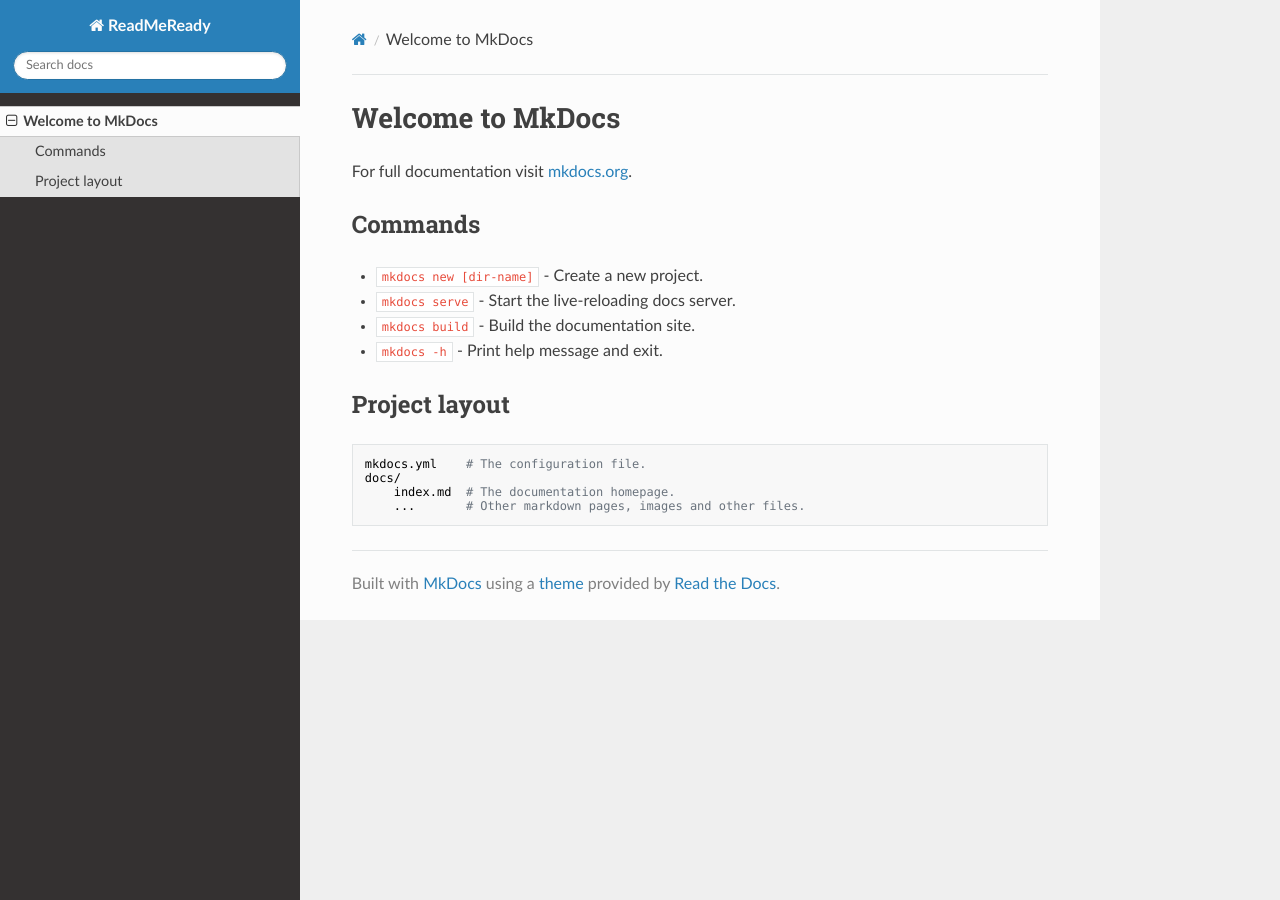
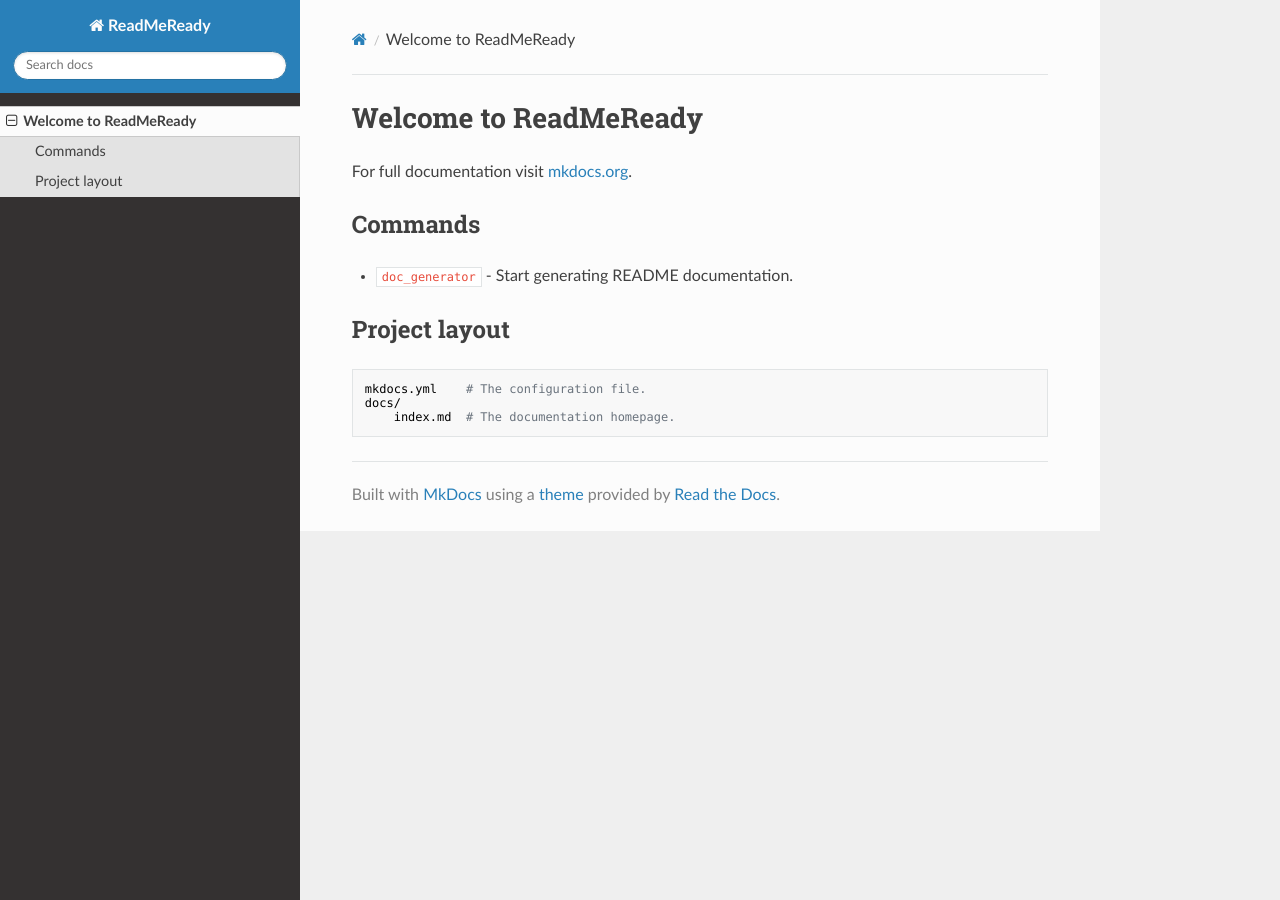
Before and after one commit to souradipp76/ReadMeReady, an MkDocs documentation site: the page built from docs/index.md, in a window 1280 px wide. Built offline with MkDocs 1.6.1, drawn with Linux system fonts in a browser that asks for light colours; nearby versions of some CDN libraries.

Commit message:
Some changes.

```diff
--- a/docs/index.md
+++ b/docs/index.md
@@ -1,17 +1,13 @@
-# Welcome to MkDocs
+# Welcome to ReadMeReady
 
 For full documentation visit [mkdocs.org](https://www.mkdocs.org).
 
 ## Commands
 
-* `mkdocs new [dir-name]` - Create a new project.
-* `mkdocs serve` - Start the live-reloading docs server.
-* `mkdocs build` - Build the documentation site.
-* `mkdocs -h` - Print help message and exit.
+* `doc_generator` - Start generating README documentation.
 
 ## Project layout
 
     mkdocs.yml    # The configuration file.
     docs/
         index.md  # The documentation homepage.
-        ...       # Other markdown pages, images and other files.
```
Also changed, not shown: CONTRIBUTING.md (+1 -1 lines).
